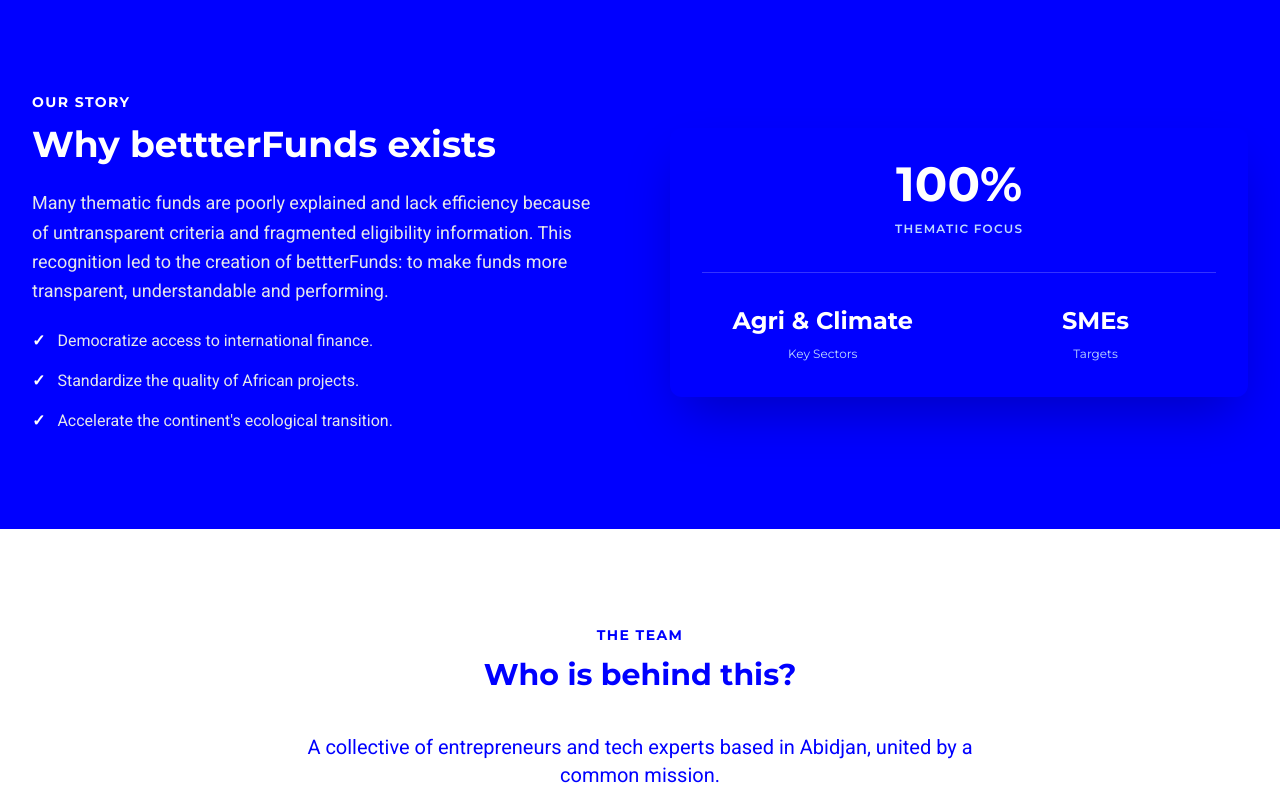
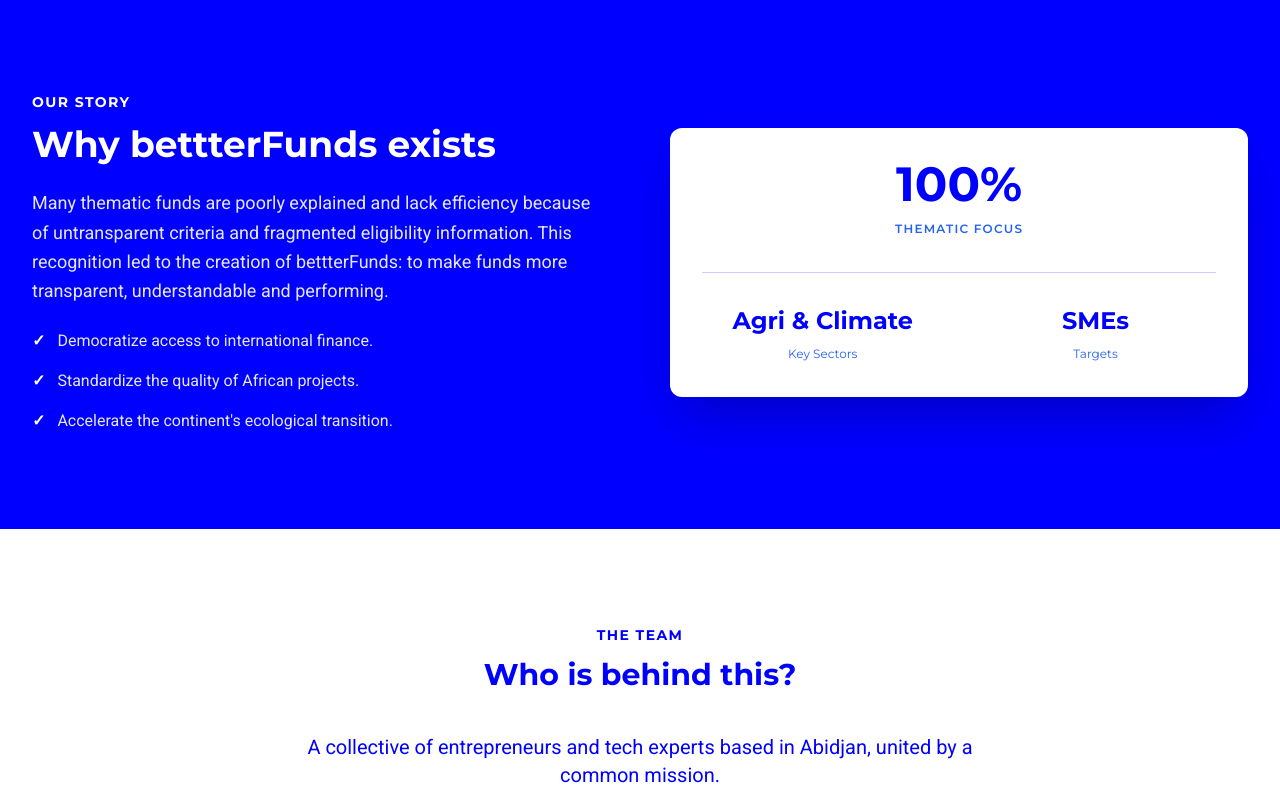
Before and after one commit to bettterfunds/landing-page, a plain HTML site: page index.html in a window 1280 px wide. Shown: the part 5000-5800 px from the top of the page. Drawn offline with nearby package versions, Linux system fonts and the light colour scheme.

Commit message:
review flip card text color and stats box

```diff
--- a/index.html
+++ b/index.html
@@ -143,7 +143,7 @@
         .flip-inner { position: relative; width: 18rem; height: 22rem; transition: transform 0.6s; transform-style: preserve-3d; }
         .flip-card:hover .flip-inner, .flip-inner.is-flipped { transform: rotateY(180deg); }
         .flip-face { position: absolute; inset:0; backface-visibility: hidden; border-radius: 0.75rem; display:flex; flex-direction:column; align-items:center; justify-content:flex-start; padding:1rem; box-sizing:border-box; }
-        .flip-front { background: white; color: #022c6b; }
+        .flip-front { background: white; color: #0000FF; }
         .flip-back { background: #0000FF; color: white; transform: rotateY(180deg); display:block; }
         .flip-img { width:10rem; height:10rem; border-radius:9999px; background:white; display:flex; align-items:center; justify-content:center; font-weight:700; font-size:1.75rem; color:#022c6b; }
         /* Ring + shadow for photos */
@@ -648,19 +648,19 @@
                     </ul>
                 </div>
                 <!-- Boxed Stats (Inverted for contrast: Blue box on White BG) -->
-                <div class="md:w-1/2 bg-brand-blue p-8 rounded-xl shadow-2xl">
+                <div class="md:w-1/2 bg-white p-8 rounded-xl shadow-2xl">
                     <div class="text-center mb-8">
-                        <span class="font-display block text-5xl font-bold text-white mb-2">100%</span>
-                        <span class="font-display text-blue-200 text-xs uppercase tracking-widest font-semibold" data-i18n="stats_focus">Focus Thématique</span>
+                        <span class="font-display block text-5xl font-bold text-brand-blue mb-2">100%</span>
+                        <span class="font-display text-blue-600 text-xs uppercase tracking-widest font-semibold" data-i18n="stats_focus">Focus Thématique</span>
                     </div>
-                    <div class="grid grid-cols-2 gap-8 pt-8 border-t border-white/20 font-display">
+                    <div class="grid grid-cols-2 gap-8 pt-8 border-t border-brand-blue/20 font-display">
                         <div class="text-center">
-                            <span class="block text-2xl font-bold text-white mb-1" data-i18n="stats_sectors_val">Agri & Climat</span>
-                            <span class="text-blue-200 text-xs" data-i18n="stats_sectors_key">Secteurs Clés</span>
+                            <span class="block text-2xl font-bold text-brand-blue mb-1" data-i18n="stats_sectors_val">Agri & Climat</span>
+                            <span class="text-blue-600 text-xs" data-i18n="stats_sectors_key">Secteurs Clés</span>
                         </div>
                         <div class="text-center">
-                            <span class="block text-2xl font-bold text-white mb-1" data-i18n="stats_targets_val">PME & ETI</span>
-                            <span class="text-blue-200 text-xs" data-i18n="stats_targets_key">Cibles</span>
+                            <span class="block text-2xl font-bold text-brand-blue mb-1" data-i18n="stats_targets_val">PME & ETI</span>
+                            <span class="text-blue-600 text-xs" data-i18n="stats_targets_key">Cibles</span>
                         </div>
                     </div>
                 </div>
```
